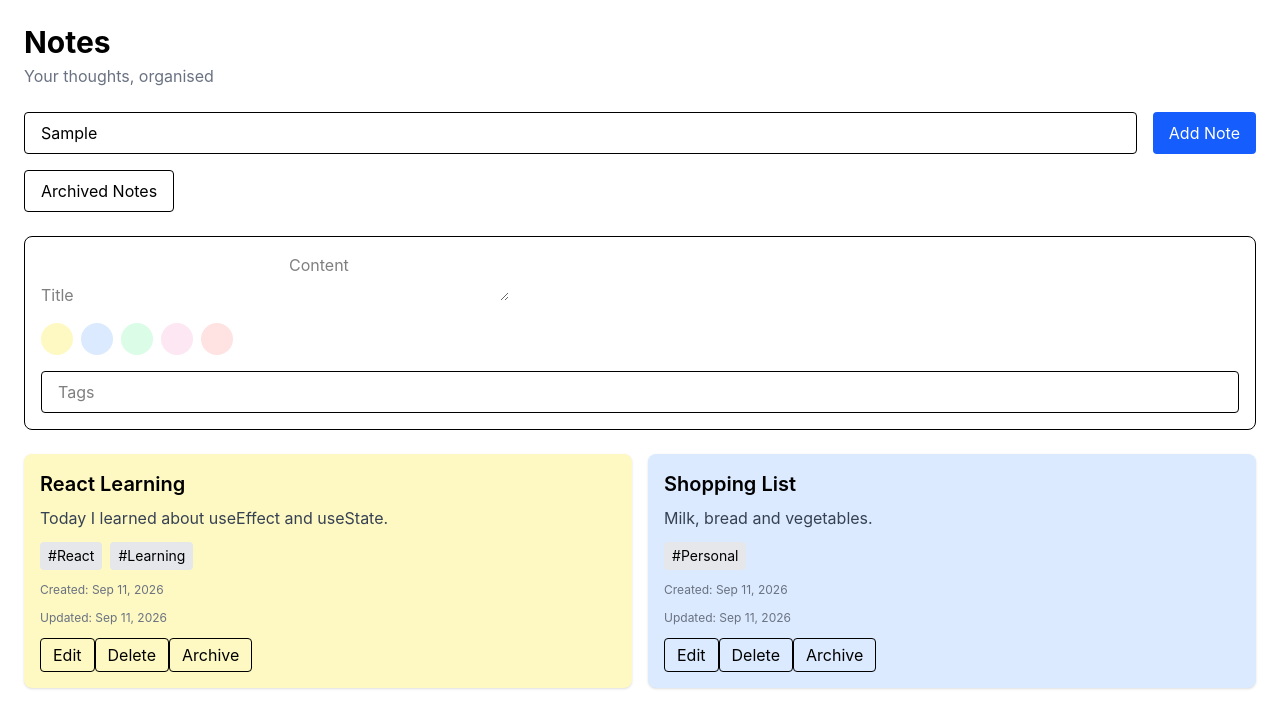
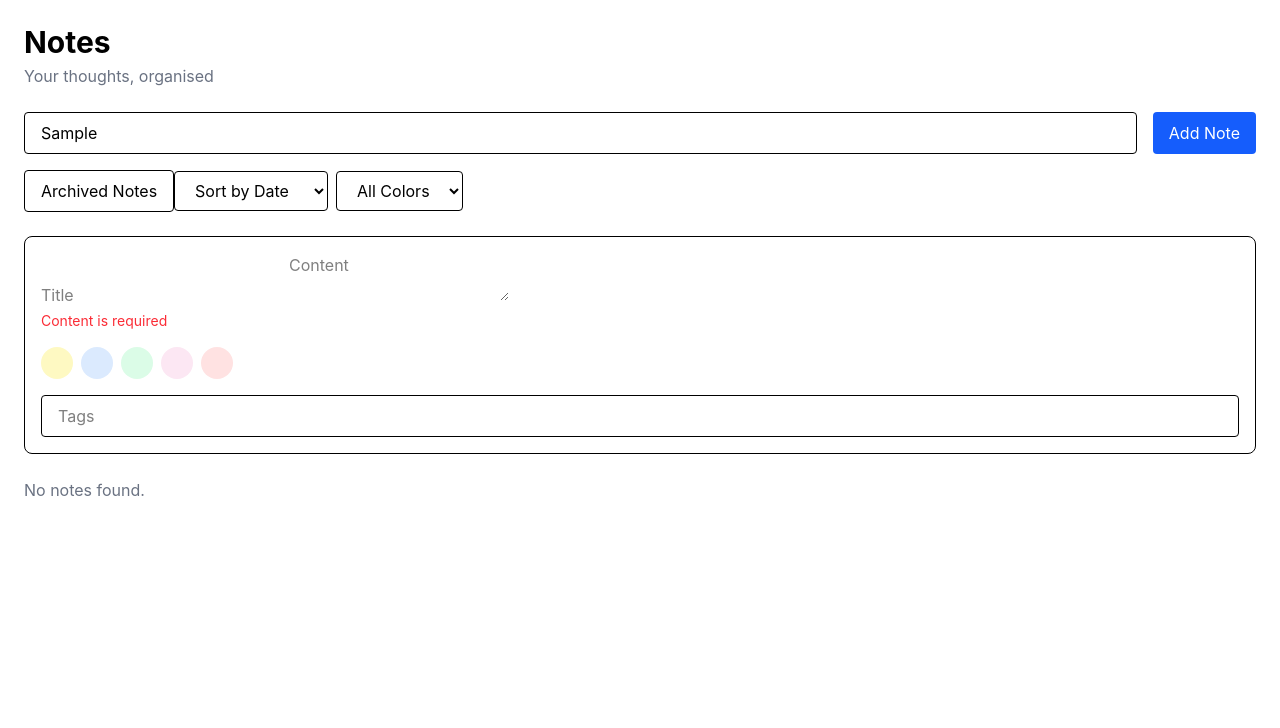
Before and after one commit to Nikhilrajt/react-notes-app, a React (Vite) app: page / in a window 1280 px wide. Both pictures are taken after typing "Sample" into the empty fields and a click on the button "Add Note". Shown: the top 728 px of the page. Built offline with nearby package versions, Linux system fonts and the light colour scheme.

Commit message:
Add search, filter, sort and validation

```diff
--- a/src/App.jsx
+++ b/src/App.jsx
@@ -1,4 +1,4 @@
-import {useState,useEffect} from "react";
+import { useState, useEffect } from "react";
 import NoteCard from "./components/NoteCard";
 function App() {
   const [notes, setNotes] = useState(() => {
@@ -26,39 +26,51 @@ function App() {
       }
     ];
   });
-  const [newNote,setNewnote] = useState({
+  const [newNote, setNewnote] = useState({
     title: "",
-    content:"",
+    content: "",
     color: "yellow",
     tags: []
   });
-  const  [editingId,setEditingId] = useState(null);
+  const [editingId, setEditingId] = useState(null);
   const [tagInput, setTagInput] = useState("");
-  const [showArchived,setShowArchived] = useState(false);
+  const [showArchived, setShowArchived] = useState(false);
+  const [searchTerm, setSearchTerm] = useState("");
+  const [sortBy, setSortBy] = useState("date");
+  const [filterColor, setFilterColor] = useState("all");
+  const [errors, setErrors] = useState({});
   useEffect(() => {
     localStorage.setItem("notes", JSON.stringify(notes));
   }, [notes]);
-  function handleAddNote(){
-    if(newNote.content.trim()===""){
-       alert("Content is required");
+  function handleAddNote() {
+    if (newNote.content.trim() === "") {
+      setErrors({
+        content: "Content is required"
+      });
       return;
     }
-    if(newNote.title.length > 100){
-      alert("Title cannot exceed 100 characters");
+    if (newNote.title.length > 100) {
+      setErrors({
+        title: "Title cannot exceed 100 characters"
+      });
       return;
     }
     const duplicate = notes.some(
-      (note)=>
+      (note) =>
         note.id !== editingId &&
         note.title.trim() === newNote.title.trim() &&
         note.content.trim() === newNote.content.trim()
     );
-    if(duplicate){
-      alert("A note with the same title and content already exists");
+    if (duplicate) {
+      setErrors({
+        duplicate: "A note with the same title and content already exists"
+      });
       return;
     }
-    if(newNote.content.length > 1000){
-      alert("Content cannot exceed 1000 characters");
+    if (newNote.content.length > 1000) {
+      setErrors({
+        content: "Content cannot exceed 1000 characters"
+      });
       return;
     }
     if (
@@ -66,7 +78,9 @@ if (
         .split(",")
         .some((tag) => tag.trim().length > 30)
     ) {
-  alert("Each tag cannot exceed 30 characters");
+      setErrors({
+        tags: "Each tag cannot exceed 30 characters"
+      });
       return;
     }
     const note = {
@@ -99,48 +113,72 @@ const note = {
     }
     setNewnote({
       title: "",
-    content:"",
+      content: "",
       color: "yellow",
       tags: []
     });
     setEditingId(null);
     setTagInput("");
+    setErrors({});
   }
   function handleEdit(note) {
     setEditingId(note.id);
     setNewnote(note);
     setTagInput(note.tags.join(","));
   }
- function handleDelete(id){
+  function handleDelete(id) {
     const confirmDelete = window.confirm("Are you sure want to delete this note?");
-  if(!confirmDelete){
+    if (!confirmDelete) {
       return;
     }
-  setNotes(notes.filter((note)=>note.id !== id));
+    setNotes(notes.filter((note) => note.id !== id));
   }
- function handleArchive(id){
+  function handleArchive(id) {
     setNotes(
-    notes.map((note)=>
+      notes.map((note) =>
         note.id === id
-    ? {...note,archived: !note.archived}
+          ? { ...note, archived: !note.archived }
           : note
       )
     )
   }
-  const visibleNotes = notes.filter((note)=>
-   showArchived ? note.archived : !note.archived);
+  const visibleNotes = notes.filter((note) => {
+    const matchesArchive = showArchived
+      ? note.archived
+      : !note.archived;
+    const matchesColor =
+      filterColor === "all" || note.color === filterColor;
+    const matchesSearch =
+      note.title.toLowerCase().includes(searchTerm.toLowerCase()) ||
+      note.content.toLowerCase().includes(searchTerm.toLowerCase()) ||
+      note.tags.some((tag) =>
+        tag.toLowerCase().includes(searchTerm.toLowerCase()));
 
+    return matchesArchive && matchesSearch && matchesColor;
+  }).sort((a, b) => {
+    if (sortBy === "title") {
+      return a.title.localeCompare(b.title);
+    }
+
+    if (sortBy === "color") {
+      return a.color.localeCompare(b.color);
+    }
+
+    return new Date(b.updatedAt) - new Date(a.updatedAt);
+  });
   return (
-    <div className = "min-h-screen p-6">
+    <div className="min-h-screen p-6">
       <h1 className="text-3xl font-bold">Notes</h1>
       <p className=" mt-1 text-gray-500">Your thoughts, organised</p>
       <div className="flex flex-col sm:flex-row gap-4 mt-6">
         <input
-     className = "flex-1 border rounded px-4 py-2 focus:outline-none"
+          className="flex-1 border rounded px-4 py-2 focus:outline-none"
           placeholder="Search notes..."
+          value={searchTerm}
+          onChange={(event) => setSearchTerm(event.target.value)}
         />
         <button onClick={handleAddNote} className="text-white bg-blue-600 px-4 py-2 rounded hover:bg-blue-700">
-      Add Note</button>
+          {editingId !== null ? "Update Note" : "Add Note"}</button>
       </div>
       <button
         onClick={() => setShowArchived(!showArchived)}
@@ -148,35 +186,77 @@ const note = {
       >
         {showArchived ? "Active Notes" : "Archived Notes"}
       </button>
+      <select
+        value={sortBy}
+        onChange={(event) => setSortBy(event.target.value)}
+        className="mt-4 border rounded px-4 py-2"
+      >
+        <option value="date">Sort by Date</option>
+        <option value="title">Sort by Title</option>
+        <option value="color">Sort by Color</option>
+      </select>
+      <select
+        value={filterColor}
+        onChange={(event) => setFilterColor(event.target.value)}
+        className="mt-4 ml-2 border rounded px-4 py-2"
+      >
+        <option value="all">All Colors</option>
+        <option value="yellow">Yellow</option>
+        <option value="blue">Blue</option>
+        <option value="green">Green</option>
+        <option value="pink">Pink</option>
+        <option value="red">Red</option>
+      </select>
       <div className="mt-6 border rounded-lg p-4">
         <input
           placeholder="Title"
           maxLength={100}
           value={newNote.title}
-    onChange={(event)=>{
+          onChange={(event) => {
             setNewnote({
               ...newNote,
               title: event.target.value
             });
+            setErrors({});
           }}
         />
-
+        {errors.title && (
+          <p className="text-red-500 text-sm mt-1">
+            {errors.title}
+          </p>
+        )}
         <textarea
           placeholder="Content"
           maxLength={1000}
           value={newNote.content}
-    onChange={(event)=>{
+          onChange={(event) => {
             setNewnote({
               ...newNote,
               content: event.target.value
             });
+            setErrors({});
           }}
         />
+        {errors.content && (
+          <p className="text-red-500 text-sm mt-1">
+            {errors.content}
+          </p>
+        )}
+        {errors.duplicate && (
+          <p className="text-red-500 text-sm mt-1">
+            {errors.duplicate}
+          </p>
+        )}
+        {errors.tags && (
+          <p className="text-red-500 text-sm mt-1">
+            {errors.tags}
+          </p>
+        )}
         <div className="flex gap-2 mt-4">
-    {["yellow","blue","green","pink","red"].map((color)=>(
+          {["yellow", "blue", "green", "pink", "red"].map((color) => (
             <button key={color}
               type="button"
-      onClick={()=>setNewnote({
+              onClick={() => setNewnote({
                 ...newNote,
                 color: color
               })}
@@ -201,15 +281,21 @@ const note = {
         </input>
       </div>
       <div className="grid grid-cols-1 sm:grid-cols-2 gap-4 mt-6">
-      {visibleNotes.map((note) => (
+        {visibleNotes.length === 0 ? (
+          <p className="text-gray-500">
+            No notes found.
+          </p>
+        ) : (
+          visibleNotes.map((note) => (
             <NoteCard
               key={note.id}
               note={note}
               onEdit={handleEdit}
               onDelete={handleDelete}
-   onArchive={handleArchive}/>
-))}
-
+              onArchive={handleArchive}
+            />
+          ))
+        )}
       </div>
     </div>
   );
```
Also changed, not shown: src/components/NoteCard.jsx (+5 -5 lines). Lines whose indentation alone changed are shown as unchanged.
